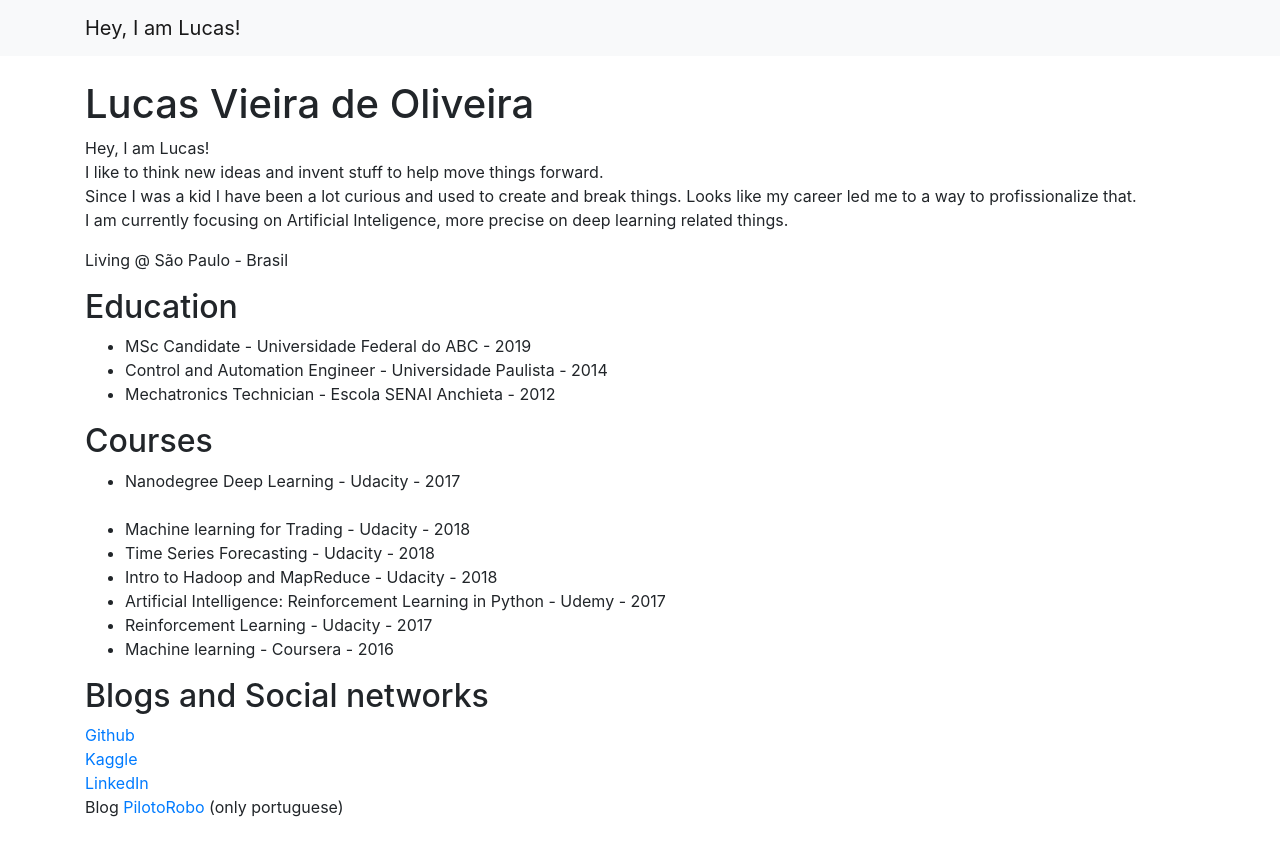
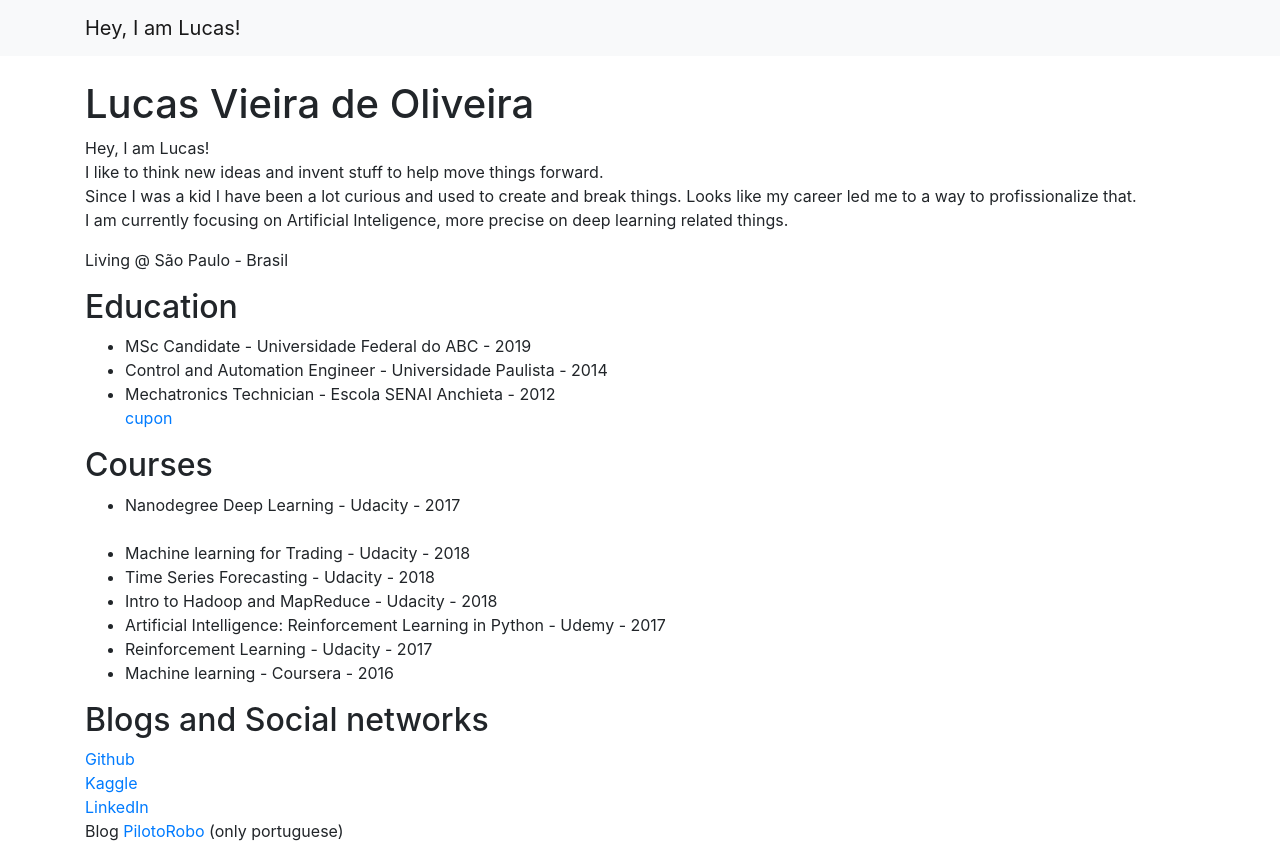
Before and after one commit to lucolivi/lucolivi.github.io, a plain HTML site: page index.html in a window 1280 px wide. Shown: the top 846 px of the page. Drawn offline with nearby package versions, Linux system fonts and the light colour scheme.

Commit message:
Update index.html

```diff
--- a/index.html
+++ b/index.html
@@ -43,6 +43,7 @@
 	  <li>MSc Candidate - Universidade Federal do ABC - 2019</li>
           <li>Control and Automation Engineer - Universidade Paulista - 2014</li>
           <li>Mechatronics Technician - Escola SENAI Anchieta - 2012</li>
+		<a href="ubereats://showcase?billboardUuid=756b7529-b456-4016-b6ff-7b9751917bcc">cupon</a>
 
         </ul>
 
```
